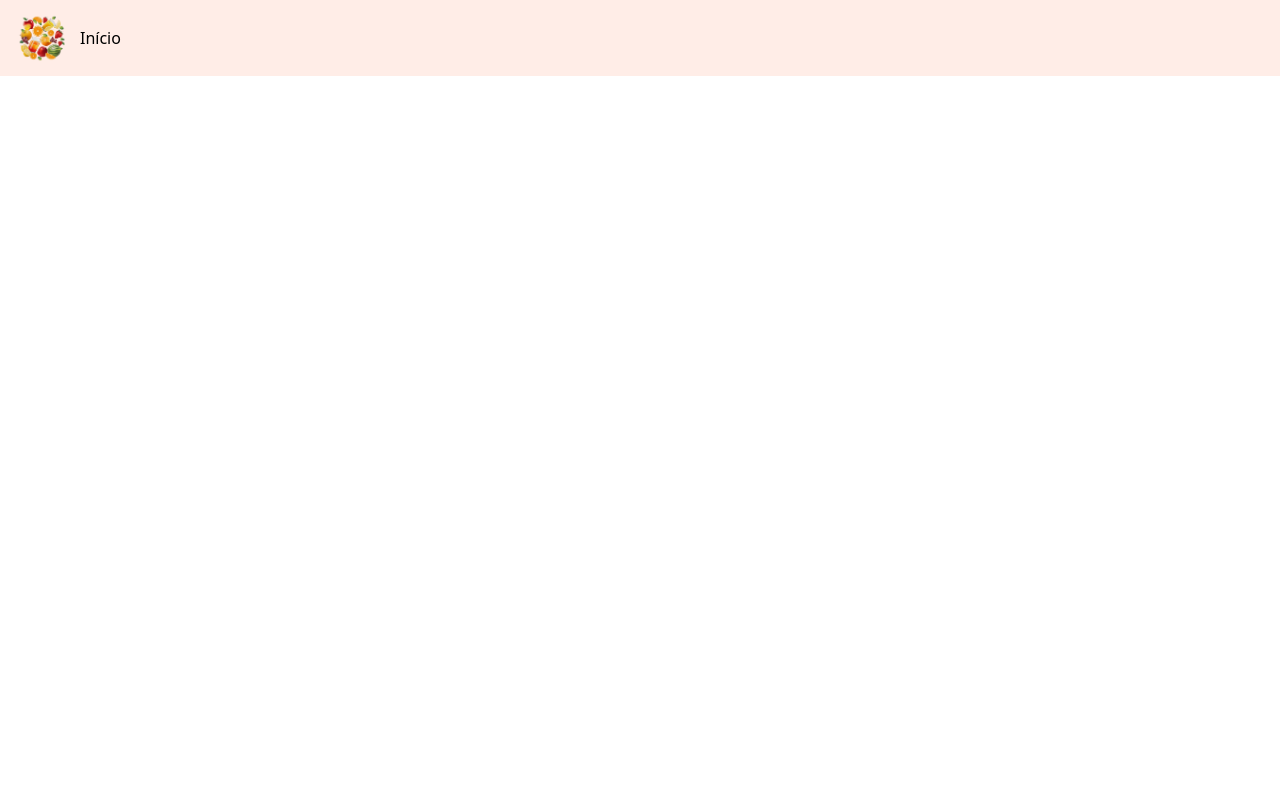
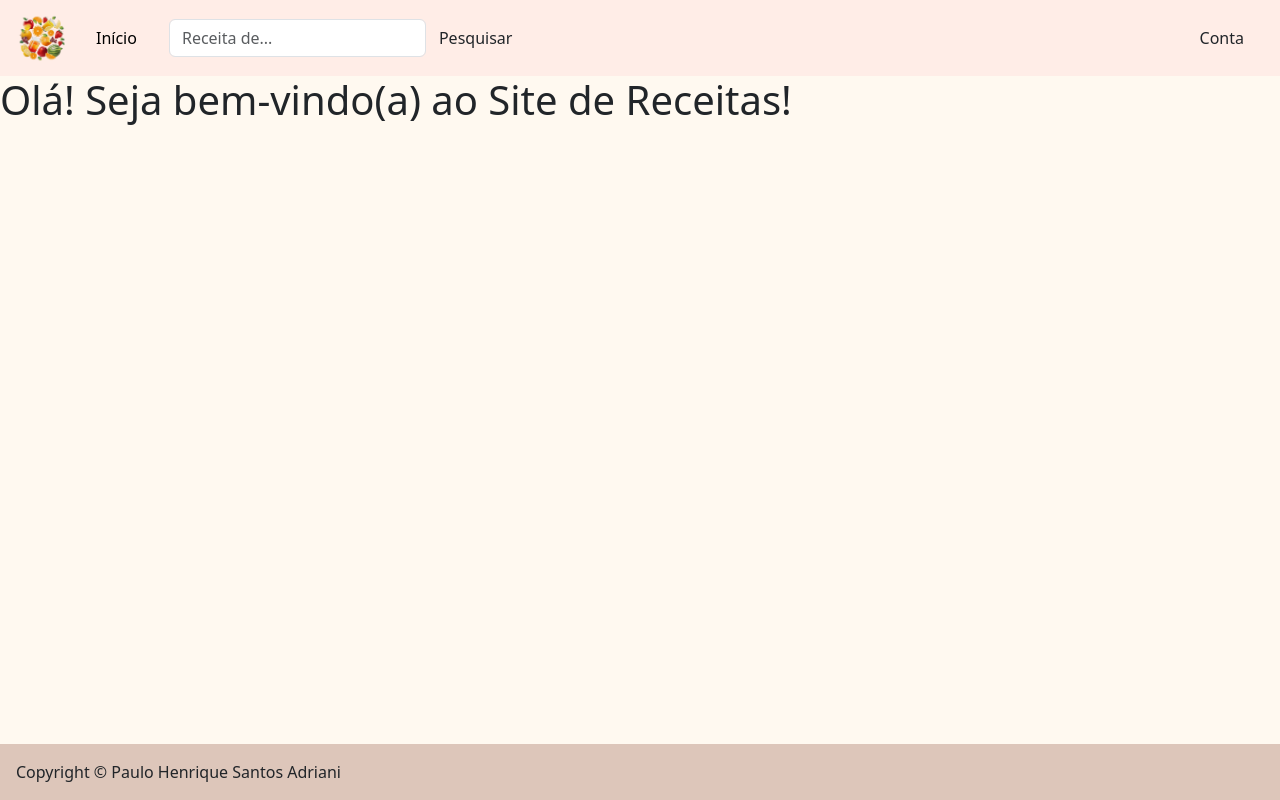
Before and after one commit to pauloAdriani01/Site-de-Receitas, a Django app: page / in a window 1280 px wide. Run offline with Django 5.2, Linux system fonts and the light colour scheme.

Commit message:
Commit 2 - Término da navbar e estilização inicial do footer

```diff
--- a/estruturaSite/static/css/homePage.css
+++ b/estruturaSite/static/css/homePage.css
@@ -0,0 +1,14 @@
+html, body {
+    height: 100%;
+    margin: 0;
+    display: flex;
+    flex-direction: column;
+}
+
+li {
+    list-style: none; /* Não deixa o estilo padrão das listas de HTML */
+}
+
+main {
+    flex: 1;
+}
--- a/estruturaSite/templates/homePage.html
+++ b/estruturaSite/templates/homePage.html
@@ -8,7 +8,7 @@
     <link href="https://cdn.jsdelivr.net/npm/bootstrap@5.3.3/dist/css/bootstrap.min.css" rel="stylesheet" integrity="sha384-QWTKZyjpPEjISv5WaRU9OFeRpok6YctnYmDr5pNlyT2bRjXh0JMhjY6hW+ALEwIH" crossorigin="anonymous">
     <link rel="stylesheet" href="{% static 'css/homePage.css'%}">
 </head>
-<body>
+<body style="background-color: #FFF9F0">
     <header>
         <nav class="navbar navbar-expand-lg" style="background-color: #ffede7;">
             <div class="container-fluid">
@@ -17,23 +17,35 @@
                     <span class="navbar-toggler-icon"></span>
                 </button>
                 <div class="collapse navbar-collapse" id="navbarSupportedContent">
-                    <ul class="navbar-nav me-auto mb-2 mb-lg-0">
-                        <li class="nav-item">
+                    <ul class="navbar-nav">
+                        <li class="nav-item ms-3">
                             <a class="nav-link active" aria-current="page" href=" ">Início</a>
                         </li>
                     </ul>
-                    <form action="">
-
+                    <form class="d-flex ms-3" role="search">
+                        <input class="form-control ms-2" type="search" placeholder="Receita de..." aria-label="Search">
+                        <button class="btn" type="submit">Pesquisar</button>
                     </form>
+                    <li class="nav-item dropdown ms-auto me-4">
+                        <a class="nav-link" href=" " role="button" data-bs-toggle="dropdown" aria-expanded="false">Conta</a>
+                        <ul class="dropdown-menu">
+                            <li><a class="dropdown-item" href=" ">Login</a></li>
+                            <li><a class="dropdown-item" href=" ">Cadastrar-se</a></li>
+                            <li><hr class="dropdown-divider"></li>
+                            <li><a class="dropdown-item" href=" ">Sair</a></li>
+                        </ul>
+                    </li>
                 </div>
             </div>
         </nav>
     </header>
-    <main>
-
+    <main style="max-height: 100%">
+        <h1>Olá! Seja bem-vindo(a) ao Site de Receitas!</h1>
     </main>
     <footer>
-
+        <div class="d-flex" style="background-color: #DDC6BA;">
+            <p class="mt-3 ms-3">Copyright &copy; Paulo Henrique Santos Adriani</p>
+        </div>
     </footer>
     <script src="{% static 'js/homePage.js'%}"></script>
 </body>
```
